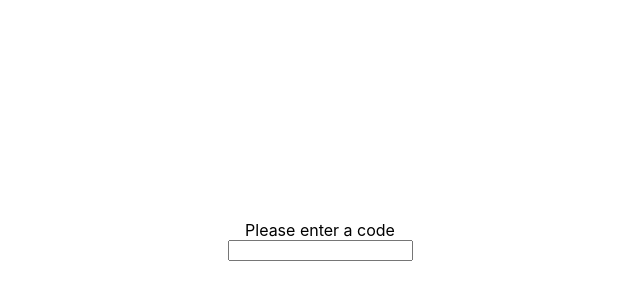
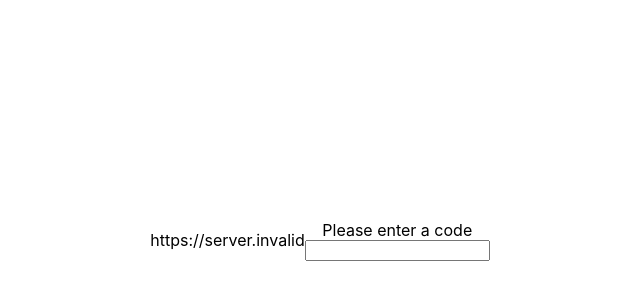
Before and after one commit to ConnorDay/uno_clone, a React (Create React App) app in the folder front/: page / in a window 1280 px wide. Shown: the part 160-460 px from the top of the page, without its empty margins (320-960 px from the left). Built offline with nearby package versions, Linux system fonts and the light colour scheme; no server answers; the HTML template or start-up script is replaced by a standard one.

Commit message:
nothing really changed. Just need to include a .env with REACT_APP_HOST and REACT_APP_PORT

```diff
--- a/front/src/routes/Homescreen/Homescreen.tsx
+++ b/front/src/routes/Homescreen/Homescreen.tsx
@@ -4,6 +4,7 @@ import "./Homescreen.css";
 function Homescreen() {
     return (
         <div className="homescreen">
+            <p>{process.env.REACT_APP_HOST}</p>
             <CodeEnter />
         </div>
     );
```
